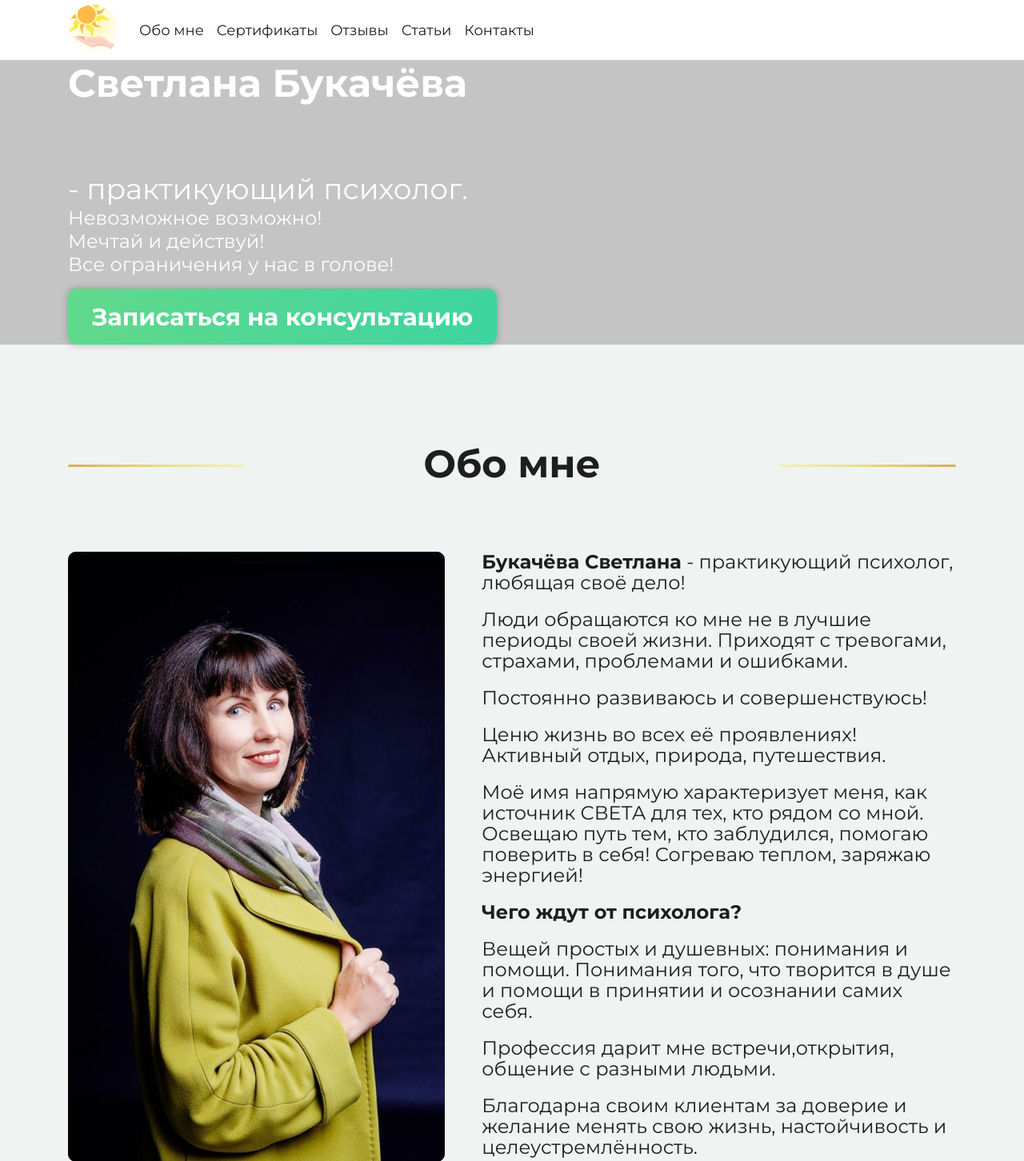
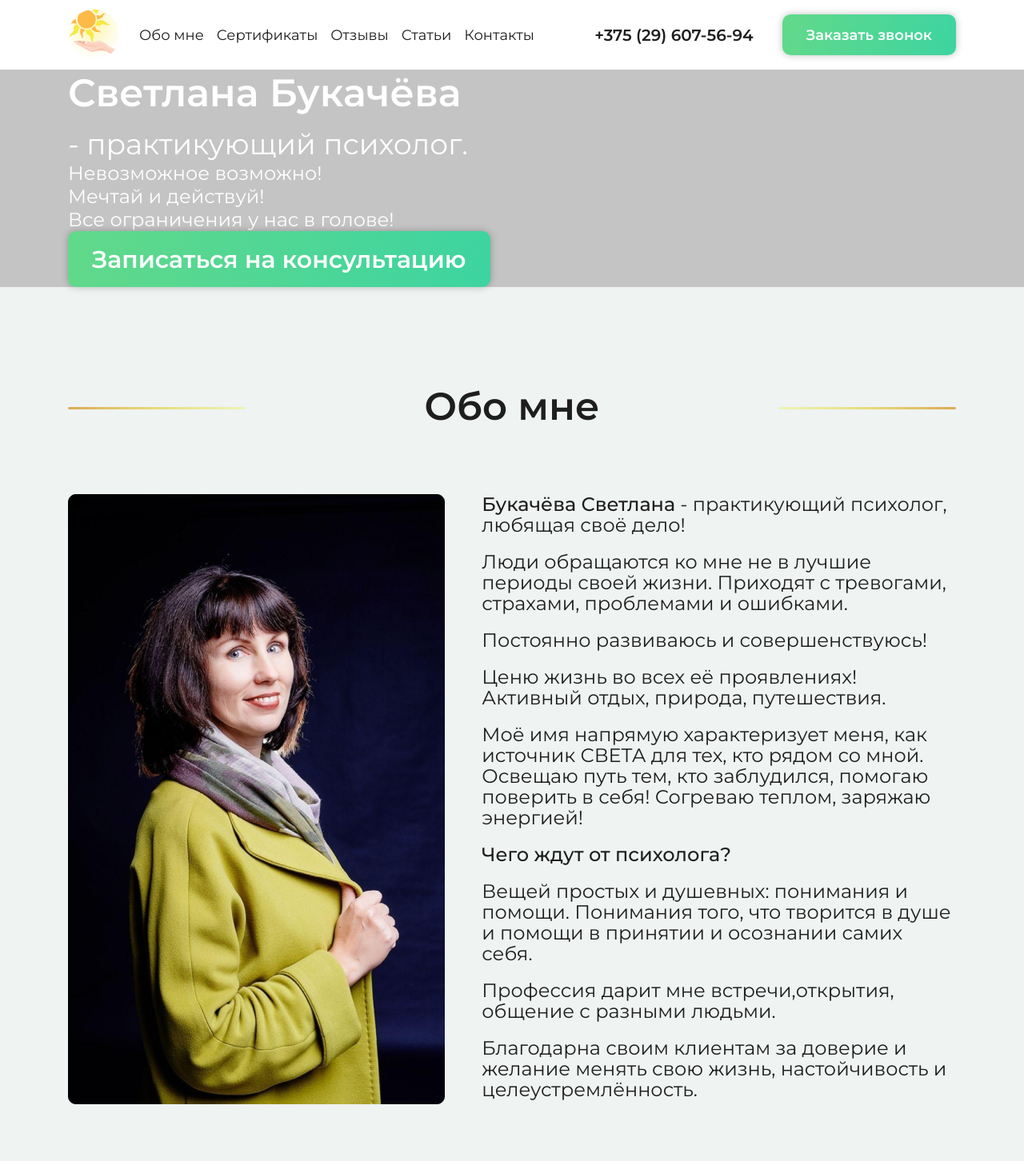
Before and after one commit to osmolka/psy, a PHP site: page /index.html in a window 1280 px wide. Shown: the top 1452 px of the page at 80% size. Run offline with PHP 8.4, Linux system fonts and the light colour scheme.

Commit message:
kml (for me)

```diff
--- a/assets/css/style.css
+++ b/assets/css/style.css
@@ -1,20 +1,5 @@
 body {
     font-family: 'Montserrat', sans-serif;
-}
-
-header {
-    background: rgba(255, 255, 255, 0.9);
-    backdrop-filter: blur(20px);
-}
-
-.header__navbar {
-    padding: 0;
-}
-
-.header__link {
-    font-size: 18px;
-    line-height: 22px;
-    color: #1E1E1E;
 }
 
 .title {
@@ -94,7 +79,61 @@ header {
 }
 
 .bold {
-    font-weight: bold;
+    font-weight: 500;
+}
+
+header {
+    background: rgba(255, 255, 255, 0.9);
+    backdrop-filter: blur(20px);
+}
+
+.header__navbar {
+    padding: 11px 0;
+}
+
+.header__collapse {
+    justify-content: space-between;
+}
+.header__logo_wrapper {
+    padding: 0;
+}
+.header__link {
+    font-size: 18px;
+    line-height: 22px;
+    color: #1E1E1E;
+}
+
+.header__link:hover, .header__link:active, .header__link:focus {
+    text-decoration: underline;
+    color: #1E1E1E;
+    opacity: 0.6;
+}
+
+.header__phone_wrapper {
+    display: flex;
+    align-items: center;
+    justify-content: space-between;
+}
+
+.header__phone {
+    font-size: 20px;
+    line-height: 24px;
+    color: #1E1E1E;
+    font-weight: 600;
+    text-decoration: none;
+    margin-right: 36px;
+}
+
+.header__phone:hover, .header__phone:active, .header__phone:focus {
+    color: #1E1E1E;
+    text-decoration: none;
+    opacity: 0.6;
+}
+
+.header__callback_button {
+    font-size: 18px;
+    line-height: 22px;
+    padding: 14.5px 30px;
 }
 
 .link__see_more {
@@ -114,9 +153,12 @@ header {
     background: #C4C4C4;
     color: #FFFFFF;
 }
+.banner {
 
+}
 .banner__header {
     text-align: left;
+    margin-bottom: 12px;
 }
 
 .banner__subheader {
@@ -127,6 +169,7 @@ header {
 .banner__text {
     font-size: 24px;
     line-height: 29px;
+    margin-bottom: 0;
 }
 
 .banner__button {}
@@ -221,10 +264,12 @@ header {
     text-align: left;
     margin-bottom: 50px;
 }
-.callback_banner__subheader  {
+
+.callback_banner__subheader {
     display: block;
     margin-bottom: 75px;
 }
+
 .services_wrapper {
     padding: 140px 0 150px 0;
     background: #FFFFFF;
--- a/index.html
+++ b/index.html
@@ -27,7 +27,7 @@
     />
     <link rel="stylesheet" href="./assets/css/style.css" />
     <link
-      href="https://fonts.googleapis.com/css2?family=Montserrat:wght@400;700&display=swap"
+      href="https://fonts.googleapis.com/css2?family=Montserrat:ital,wght@0,400;0,500;0,600;1,400&display=swap"
       rel="stylesheet"
     />
     <title>Психолог Светлана Букачёва</title>
@@ -38,7 +38,7 @@
         <div class="row">
           <div class="col">
             <nav class="navbar navbar-expand-lg header__navbar">
-              <a class="navbar-brand" href="/">
+              <a class="navbar-brand header__logo_wrapper" href="/">
                 <img src="./assets/images/Logo.png" />
               </a>
               <button
@@ -52,8 +52,8 @@
               >
                 <span class="navbar-toggler-icon"></span>
               </button>
-              <div class="collapse navbar-collapse" id="navbarSupportedContent">
-                <ul class="navbar-nav mr-auto">
+              <div class="collapse navbar-collapse header__collapse" id="navbarSupportedContent">
+                <ul class="navbar-nav">
                   <li class="nav-item active">
                     <a class="nav-link header__link" href="#">Обо мне</a>
                   </li>
@@ -70,6 +70,14 @@
                     <a class="nav-link header__link" href="#">Контакты</a>
                   </li>
                 </ul>
+                <div class="header__phone_wrapper">
+                  <a class="header__phone" href="tel:+375296075694">
+                    +375 (29) 607-56-94
+                  </a>
+                  <button class="header__callback_button button">
+                    Заказать звонок
+                  </button>
+                </div>
               </div>
             </nav>
           </div>
```
Also changed, not shown: 3 other files.
